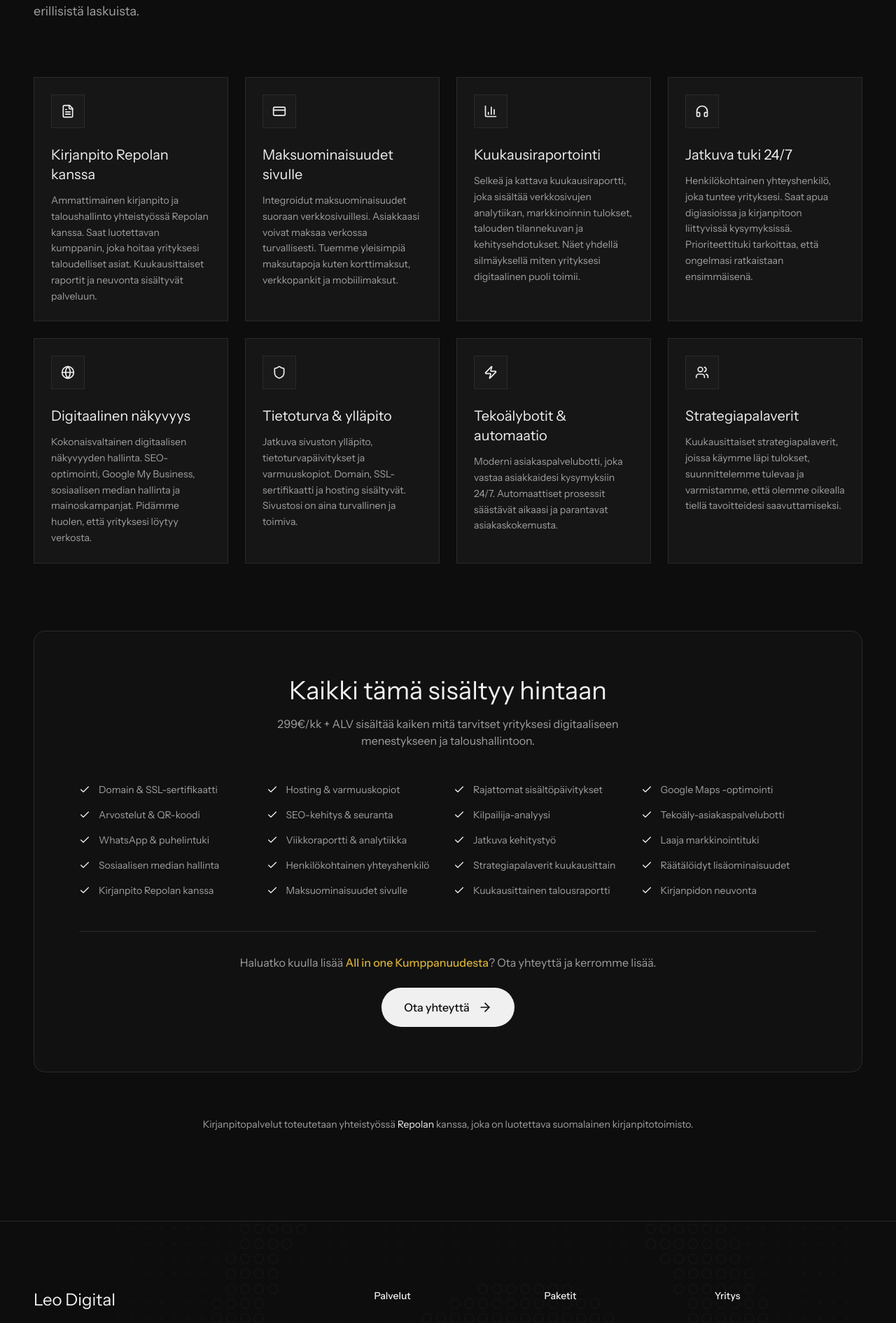
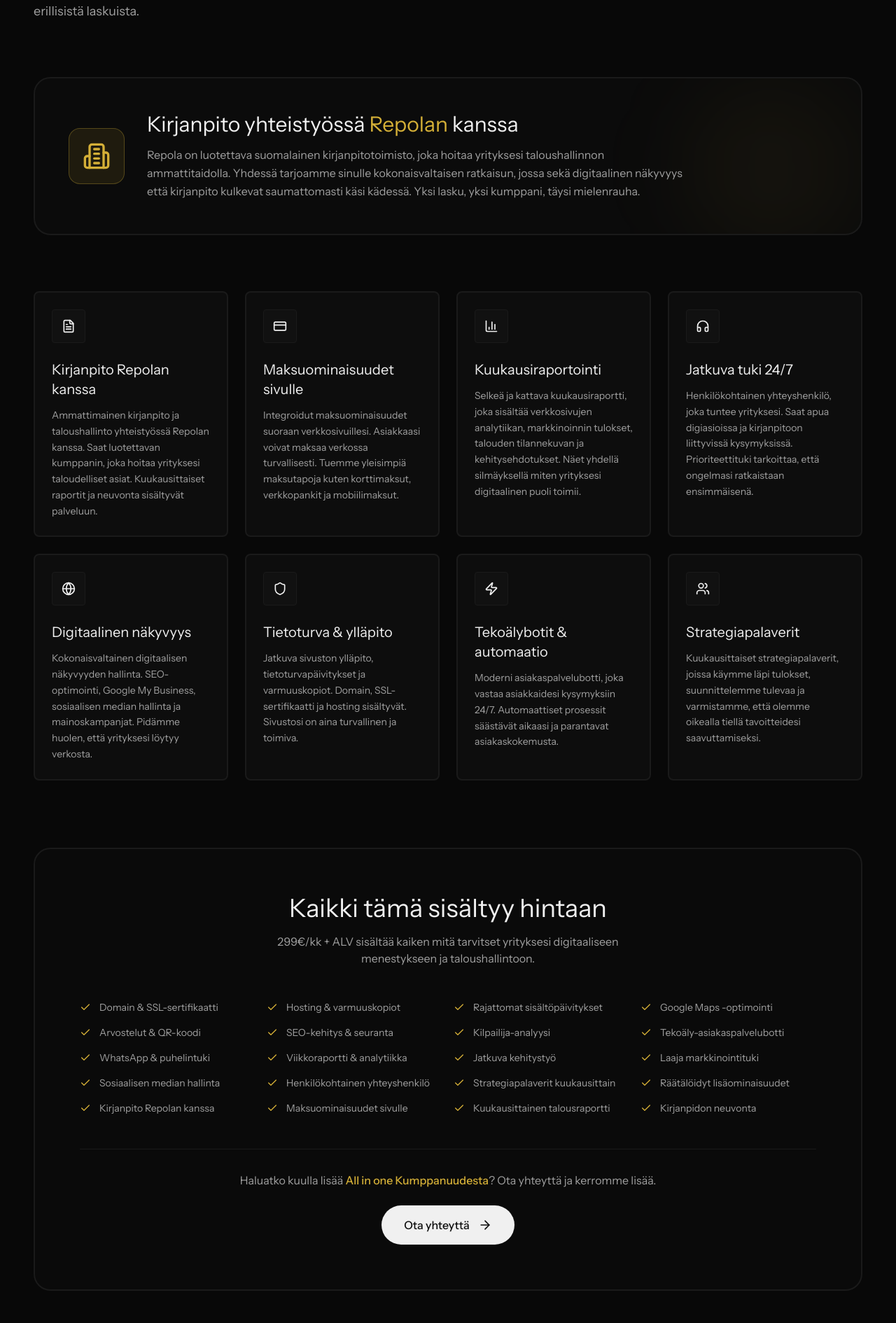
Before and after one commit to leob0i/leodigital.uusi.sivu, a Next.js app: page /kumppanuus in a window 1280 px wide. Shown: the part 1483-3373 px from the top of the page at 70% size. Built offline with nearby package versions, Linux system fonts and the light colour scheme.

Commit message:
add terms of use link and update partnership details component style
Add terms of use link and update background, borders, and section footer in partnership component.

```diff
--- a/components/landing/partnership-details.tsx
+++ b/components/landing/partnership-details.tsx
@@ -10,7 +10,8 @@ import {
   Zap,
   Users,
   Check,
-  ArrowRight
+  ArrowRight,
+  Building2
 } from "lucide-react";
 
 const features = [
@@ -81,7 +82,7 @@ const allIncluded = [
 
 export function PartnershipDetails() {
   return (
-    <section className="py-24 lg:py-32 bg-[#0d0d0d] border-t border-[#2a2a2a]">
+    <section className="py-24 lg:py-32 bg-[#080808] border-t border-[#1a1a1a]">
       <div className="max-w-7xl mx-auto px-6 lg:px-12">
         {/* Section Header */}
         <div className="max-w-3xl mb-20">
@@ -98,14 +99,39 @@ export function PartnershipDetails() {
           </p>
         </div>
 
+        {/* Repola Glass Card */}
+        <div className="mb-20 relative">
+          <div className="relative bg-[#0d0d0d]/80 backdrop-blur-xl border-2 border-[#1a1a1a] rounded-3xl p-8 md:p-12 overflow-hidden">
+            {/* Background glow */}
+            <div className="absolute top-0 right-0 w-64 h-64 bg-[#d4af37]/5 rounded-full blur-3xl pointer-events-none" />
+
+            <div className="relative flex flex-col lg:flex-row items-start lg:items-center gap-8">
+              <div className="w-20 h-20 flex items-center justify-center bg-[#d4af37]/10 border border-[#d4af37]/30 rounded-2xl shrink-0">
+                <Building2 className="w-10 h-10 text-[#d4af37]" />
+              </div>
+
+              <div className="flex-1">
+                <h3 className="font-display text-2xl md:text-3xl text-[#f0f0f0] mb-3">
+                  Kirjanpito yhteistyössä <span className="text-[#d4af37]">Repolan</span> kanssa
+                </h3>
+                <p className="text-[#a0a0a0] leading-relaxed max-w-3xl">
+                  Repola on luotettava suomalainen kirjanpitotoimisto, joka hoitaa yrityksesi taloushallinnon ammattitaidolla.
+                  Yhdessä tarjoamme sinulle kokonaisvaltaisen ratkaisun, jossa sekä digitaalinen näkyvyys että kirjanpito
+                  kulkevat saumattomasti käsi kädessä. Yksi lasku, yksi kumppani, täysi mielenrauha.
+                </p>
+              </div>
+            </div>
+          </div>
+        </div>
+
         {/* Features Grid */}
         <div className="grid md:grid-cols-2 lg:grid-cols-4 gap-6 mb-24">
-          {features.map((feature, idx) => (
+          {features.map((feature) => (
             <div
               key={feature.title}
-              className="group p-6 bg-[#161616] border border-[#2a2a2a] hover:border-[#404040] transition-colors"
+              className="group p-6 bg-[#0d0d0d] border-2 border-[#1a1a1a] hover:border-[#2a2a2a] transition-colors rounded-xl"
             >
-              <div className="w-12 h-12 flex items-center justify-center bg-[#1a1a1a] border border-[#2a2a2a] mb-6">
+              <div className="w-12 h-12 flex items-center justify-center bg-[#111111] border border-[#1a1a1a] rounded-lg mb-6">
                 <feature.icon className="w-5 h-5 text-[#f0f0f0]" />
               </div>
               <h3 className="font-display text-xl text-[#f0f0f0] mb-3">{feature.title}</h3>
@@ -115,7 +141,7 @@ export function PartnershipDetails() {
         </div>
 
         {/* All Included Section */}
-        <div className="bg-[#111111] border border-[#2a2a2a] rounded-2xl p-8 md:p-12 lg:p-16">
+        <div className="bg-[#0a0a0a] border-2 border-[#1a1a1a] rounded-3xl p-8 md:p-12 lg:p-16">
           <div className="text-center mb-12">
             <h3 className="font-display text-3xl md:text-4xl text-[#f0f0f0] mb-4">
               Kaikki tämä sisältyy hintaan
@@ -128,14 +154,14 @@ export function PartnershipDetails() {
           <div className="grid sm:grid-cols-2 md:grid-cols-3 lg:grid-cols-4 gap-4 mb-12">
             {allIncluded.map((item) => (
               <div key={item} className="flex items-center gap-3">
-                <Check className="w-4 h-4 text-[#f0f0f0] shrink-0" />
+                <Check className="w-4 h-4 text-[#d4af37] shrink-0" />
                 <span className="text-sm text-[#a0a0a0]">{item}</span>
               </div>
             ))}
           </div>
 
           {/* CTA */}
-          <div className="text-center pt-8 border-t border-[#2a2a2a]">
+          <div className="text-center pt-8 border-t border-[#1a1a1a]">
             <p className="text-[#a0a0a0] mb-6">
               Haluatko kuulla lisää <span className="text-[#d4af37] font-medium">All in one Kumppanuudesta</span>? Ota yhteyttä ja kerromme lisää.
             </p>
@@ -149,11 +175,13 @@ export function PartnershipDetails() {
           </div>
         </div>
 
-        {/* Repola Partnership Note */}
-        <div className="mt-16 text-center">
+        {/* Terms Link */}
+        <div className="mt-12 text-center">
           <p className="text-sm text-[#a0a0a0]">
-            Kirjanpitopalvelut toteutetaan yhteistyössä{" "}
-            <span className="text-[#f0f0f0]">Repolan</span> kanssa, joka on luotettava suomalainen kirjanpitotoimisto.
+            Kaikki paketit sisältävät domain, SSL-sertifikaatin ja teknisen tuen.{" "}
+            <a href="/kayttoehdot" className="text-[#f0f0f0] underline underline-offset-4 hover:no-underline transition-colors">
+              Pakettien käyttö- ja sopimusehdot
+            </a>
           </p>
         </div>
       </div>
```
